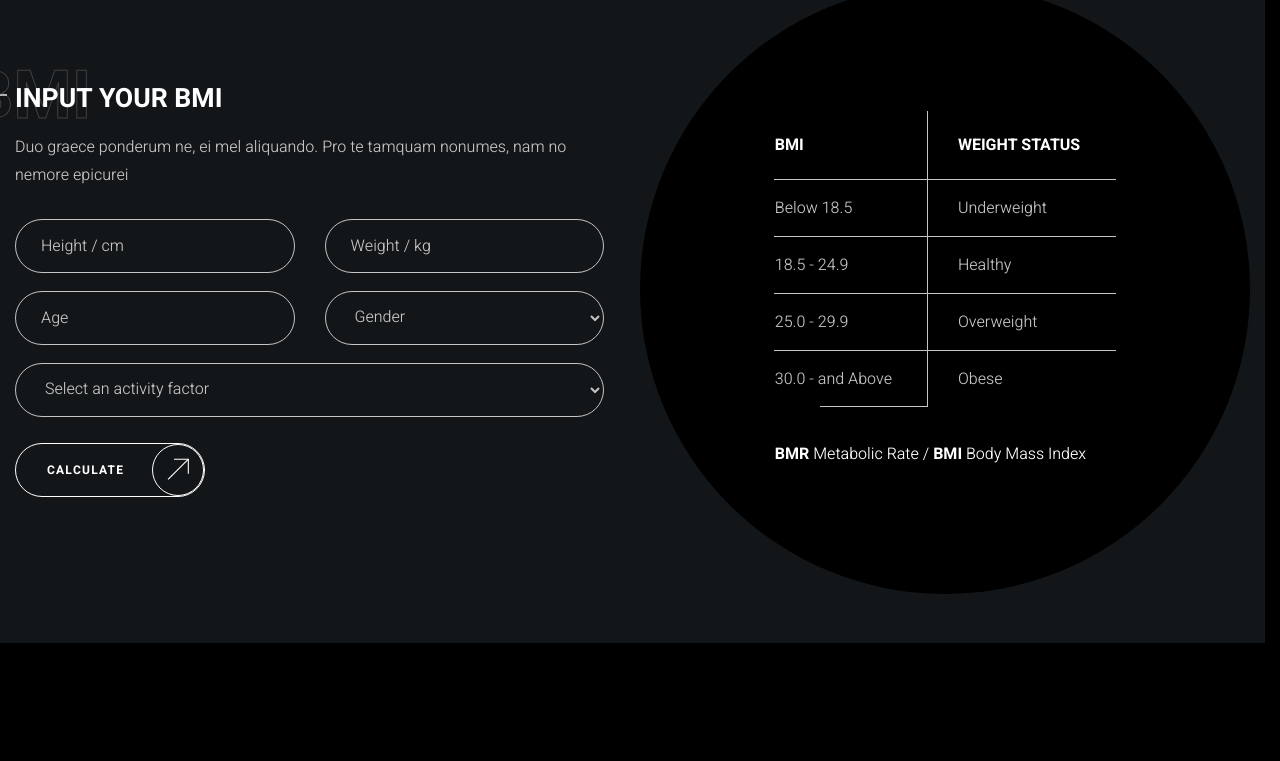
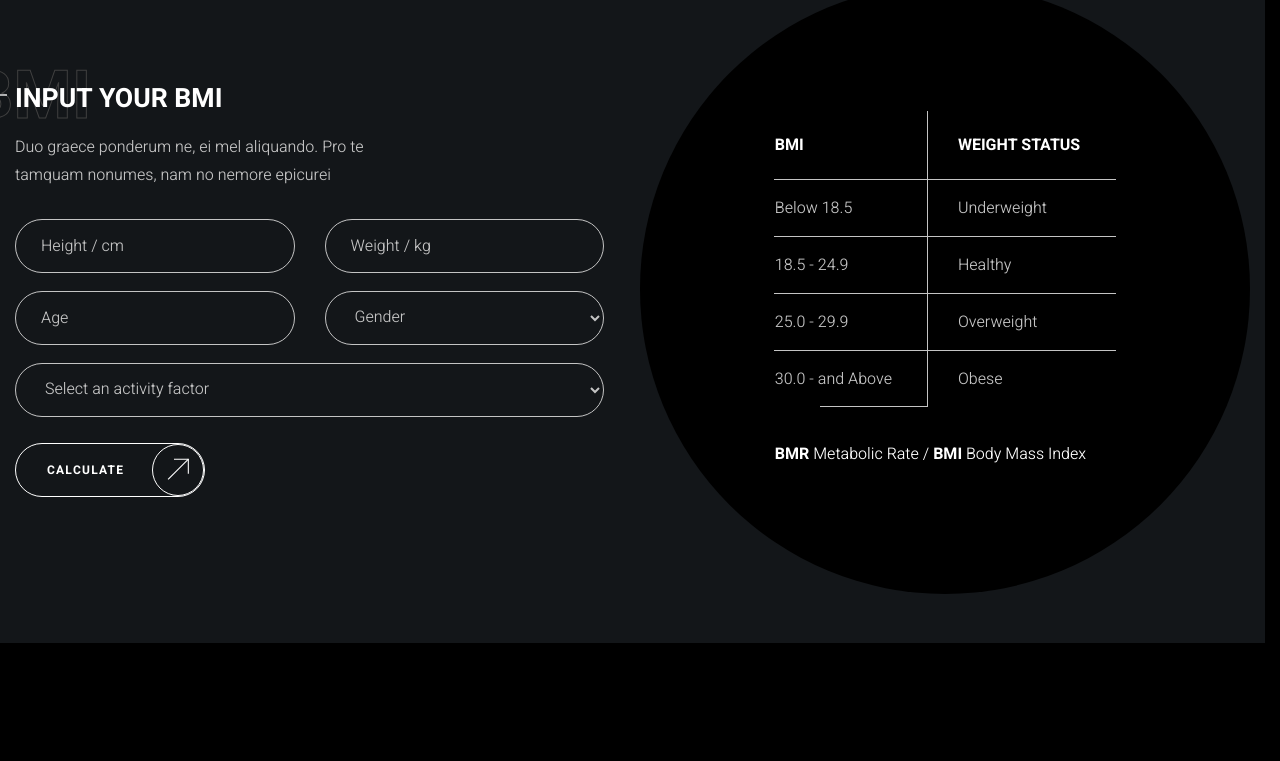
Before and after one commit to schilooo-sys/project_2, a plain HTML site: page index.html in a window 1280 px wide. Shown: the part 5760-6521 px from the top of the page. Drawn offline with Linux system fonts and the light colour scheme.

Commit message:
2_commit

```diff
--- a/styles.css
+++ b/styles.css
@@ -844,7 +844,7 @@ input[type=number] {
 }
 
 .calculate-description {
-  min-width: 385px;
+  max-width: 385px;
 }
 
 .calculate-description:not(:last-child) {
```
